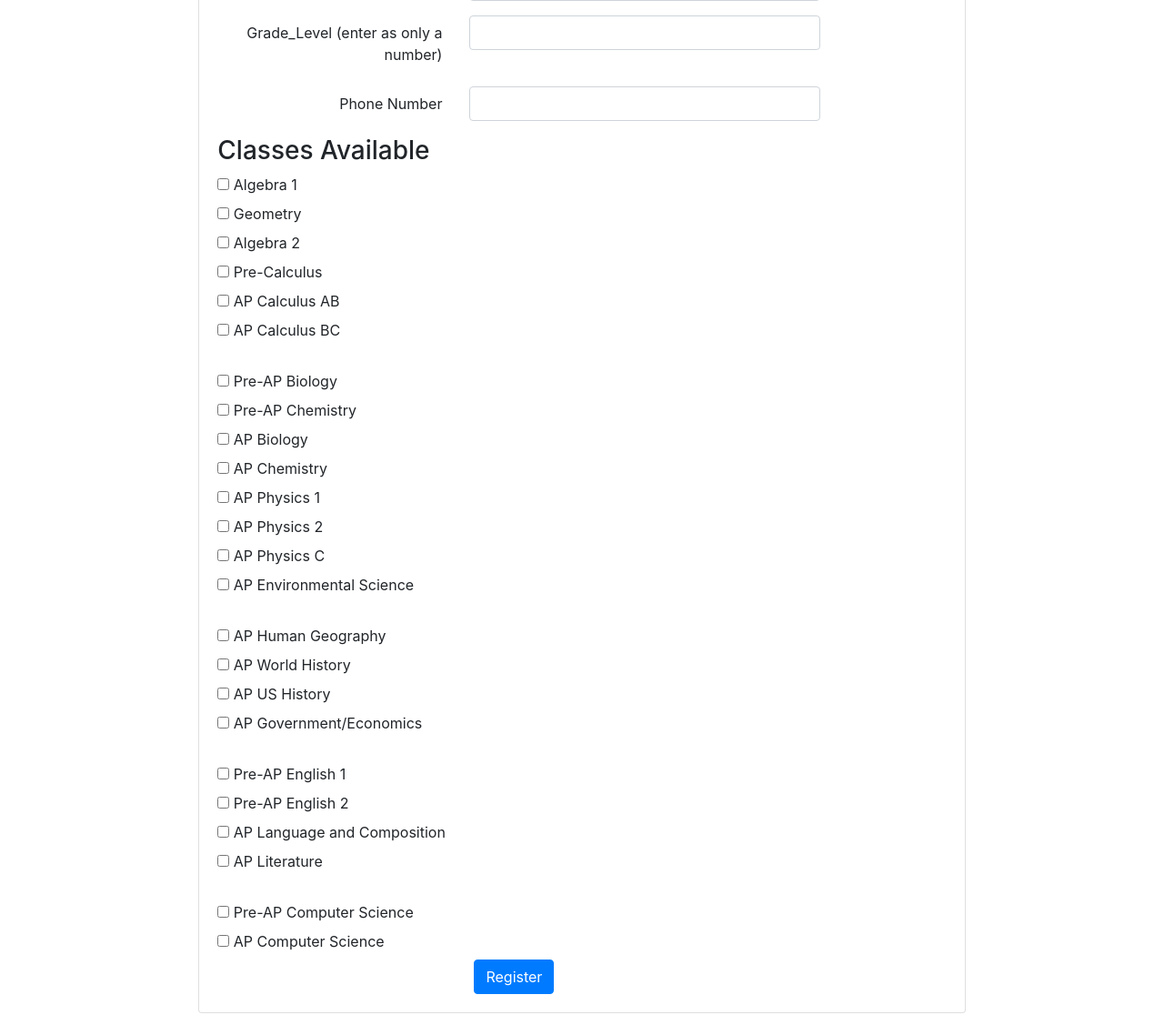
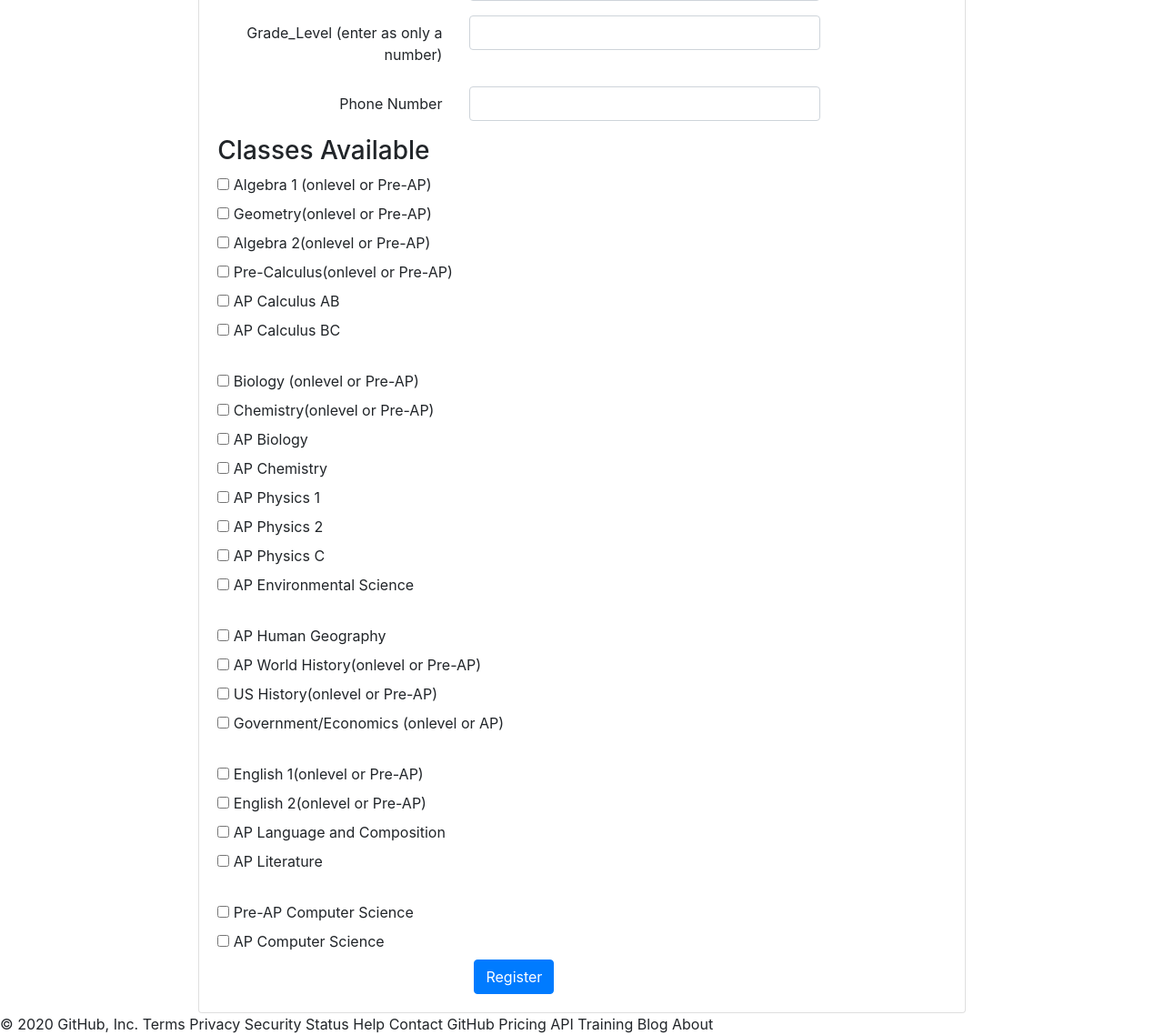
Before and after one commit to yatinpokle/Scholastician.github.io, a PHP site: page /userRegistration.php in a window 1280 px wide. Shown: the part 217-1355 px from the top of the page at 91% size. Before the commit the page ends 1331 px from the top, so only its background shows below. Run offline with PHP 8.4, Linux system fonts and the light colour scheme; some libraries are stand-ins or nearby versions.

Commit message:
Update userRegistration.php
adding (onlevel or PRe-AP) to course selection

```diff
--- a/Documents/userRegistration.php
+++ b/Documents/userRegistration.php
@@ -1,3 +1,4 @@
+
 <!doctype html>
 <html lang="en">
 
@@ -70,21 +71,21 @@
                                 <form action="/action_page.php">
                                   <h3>Classes Available</h3>
                                  <input type="checkbox" id="Algebra 1" name="Algebra 1" value="Algebra 1">
-                                    <label for="Algebra 1"> Algebra 1</label><br>
+                                    <label for="Algebra 1"> Algebra 1 (onlevel or Pre-AP)</label><br>
                                       <input type="checkbox" id="Geometry" name="Geometry" value="Geometry">
-                                 <label for="Geometry"> Geometry</label><br>
+                                 <label for="Geometry"> Geometry(onlevel or Pre-AP)</label><br>
                                  <input type="checkbox" id="Algebra 2" name="Algebra 2" value="Algebra 2">
-                                 <label for="vehicle3"> Algebra 2</label><br>
+                                 <label for="vehicle3"> Algebra 2(onlevel or Pre-AP)</label><br>
                                  <input type="checkbox" id="Pre-Calculus" name="Pre-Calculus" value="Pre-Calculus">
-                                    <label for="Pre-Calculus"> Pre-Calculus</label><br>
+                                    <label for="Pre-Calculus"> Pre-Calculus(onlevel or Pre-AP)</label><br>
                                       <input type="checkbox" id="AP Calculus AB" name="AP Calculus AB" value="AP Calculus AB">
                                  <label for="AP Calculus AB">AP Calculus AB</label><br>
                                  <input type="checkbox" id="AP Calculus BC" name="AP Calculus BC" value="AP Calculus BC">
                                  <label for="AP Calculus BC"> AP Calculus BC</label><br><br>
-                                 <input type="checkbox" id="Pre-AP Biology" name="Pre-AP Biology" value="Pre-AP Biology">
-                                    <label for=" Pre-AP Biology"> Pre-AP Biology</label><br>
-                                      <input type="checkbox" id="Pre-AP Chemistry" name="Pre-AP Chemistry" value="Pre-AP Chemistry">
-                                 <label for=" Pre-AP Chemistry"> Pre-AP Chemistry</label><br>
+                                 <input type="checkbox" id=" Biology" name=" Biology" value=" Biology">
+                                    <label for=" Biology"> Biology (onlevel or Pre-AP)</label><br>
+                                      <input type="checkbox" id="Chemistry" name="Chemistry" value="Chemistry">
+                                 <label for=" Chemistry"> Chemistry(onlevel or Pre-AP)</label><br>
                                  <input type="checkbox" id="AP Biology" name="AP Biology" value="AP Biology">
                                  <label for="AP Biology">AP Biology</label><br>
                                  <input type="checkbox" id="AP Chemistry" name="AP Chemistry" value="AP Chemistry">
@@ -99,16 +100,16 @@
                                  <label for="AP Enviornmental Science">AP Environmental Science</label><br><br>
                                  <input type="checkbox" id="AP Human Geography" name="AP Human Geography2" value="AP Human Geography">
                                  <label for="AP Human Geography">AP Human Geography</label><br>
-                                 <input type="checkbox" id="AP World History" name="AP World History" value="AP World History">
-                                 <label for="AP World History">AP World History</label><br>
-                                 <input type="checkbox" id="AP US History" name="AP US History" value="AP US History">
-                                 <label for="AP US History">AP US History</label><br>
-                                 <input type="checkbox" id="AP Government/Economics" name="AP Government/Economics" value="AP Government/Economics">
-                                 <label for="AP Government/Economics">AP Government/Economics</label><br><br>
-                                 <input type="checkbox" id="Pre-AP English 1" name="Pre-AP English 1" value="AP Physics 2">
-                                 <label for="Pre-AP English 1">Pre-AP English 1</label><br>
-                                 <input type="checkbox" id="Pre-AP English 2" name="Pre-AP English 2" value="Pre-AP English 2">
-                                 <label for="Pre-AP English 2">Pre-AP English 2</label><br>
+                                 <input type="checkbox" id="World History" name="World History" value="World History">
+                                 <label for="World History">AP World History(onlevel or Pre-AP)</label><br>
+                                 <input type="checkbox" id="US History" name="US History" value="US History">
+                                 <label for="US History">US History(onlevel or Pre-AP)</label><br>
+                                 <input type="checkbox" id="Government/Economics" name="Government/Economics" value="Government/Economics">
+                                 <label for="Government/Economics"> Government/Economics (onlevel or AP)</label><br><br>
+                                 <input type="checkbox" id="English 1" name="English 1" value="English 1">
+                                 <label for="English 1">English 1(onlevel or Pre-AP)</label><br>
+                                 <input type="checkbox" id="English 2" name="English 2" value="English 2">
+                                 <label for="English 2">English 2(onlevel or Pre-AP)</label><br>
                                  <input type="checkbox" id="AP Language and Composition" name="AP Language and Composition" value="AP Language and Composition">
                                  <label for="AP Language and Composition">AP Language and Composition</label><br>
                                  <input type="checkbox" id="AP Literature" name="AP Literature" value="AP Literature">
@@ -136,3 +137,15 @@
 <script src="https://stackpath.bootstrapcdn.com/bootstrap/4.1.3/js/bootstrap.min.js"></script>
 </body>
 </html>
+© 2020 GitHub, Inc.
+Terms
+Privacy
+Security
+Status
+Help
+Contact GitHub
+Pricing
+API
+Training
+Blog
+About
```
